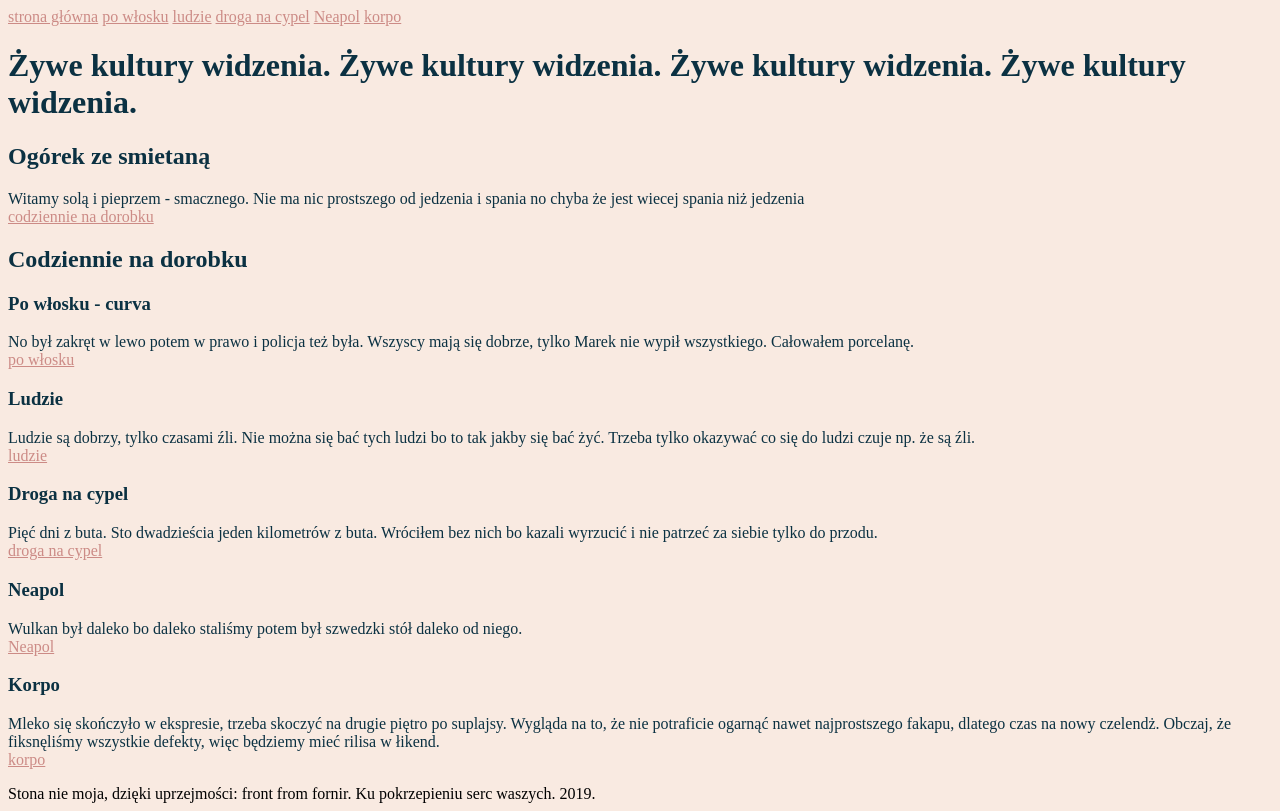
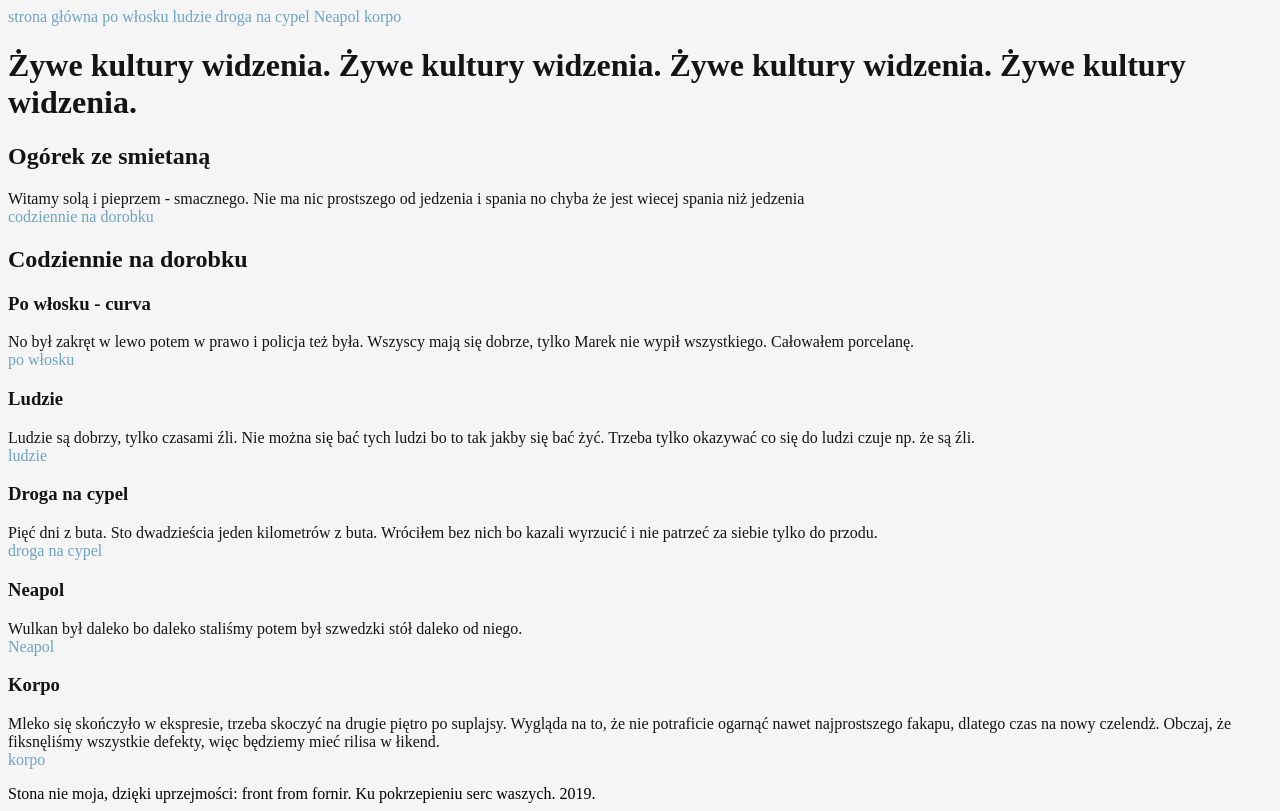
Before and after one commit to krzysiekgryko/homepage, a plain HTML site: page index.html in a window 1280 px wide. Drawn offline with Linux system fonts and the light colour scheme.

Commit message:
feat: new style

```diff
--- a/style.css
+++ b/style.css
@@ -1,19 +1,12 @@
 body {
-        background: #F9EAE1;
+        background: #f5f5f5;
 }
 
-.mainHeader, .articleHeader, .thirthHeader {
-        color: #0B3142;
-}
-
-.secondHeader {
-        color: #0B3142;
-}
-
-.paragraph {
-        color: #0B3142;
+.mainHeader, .articleHeader, .thirthHeader, .paragraph, .secondHeader  {
+        color: #141414;
 }
 
 .link {
-        color: #CC8B86;
+        color: #6EA4BF;
+        text-decoration: none;
 }
```
